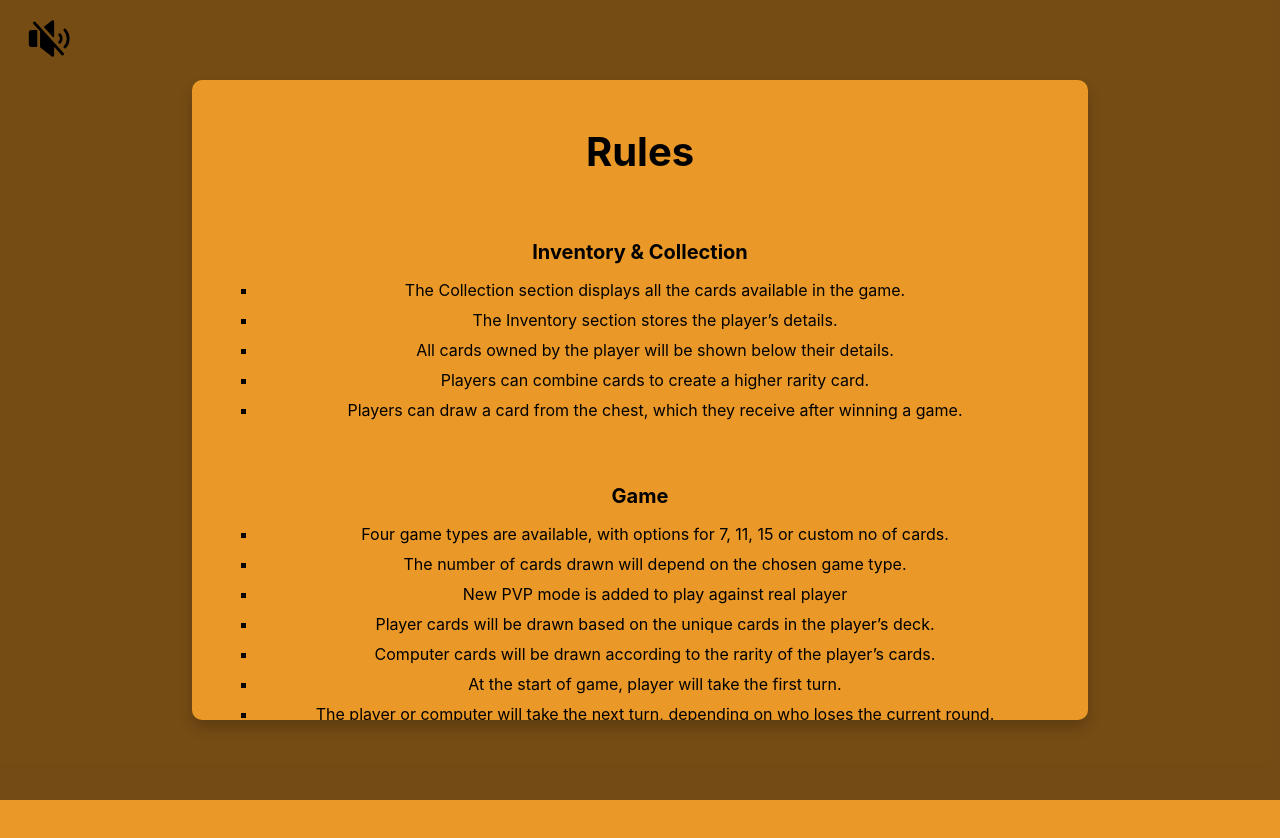
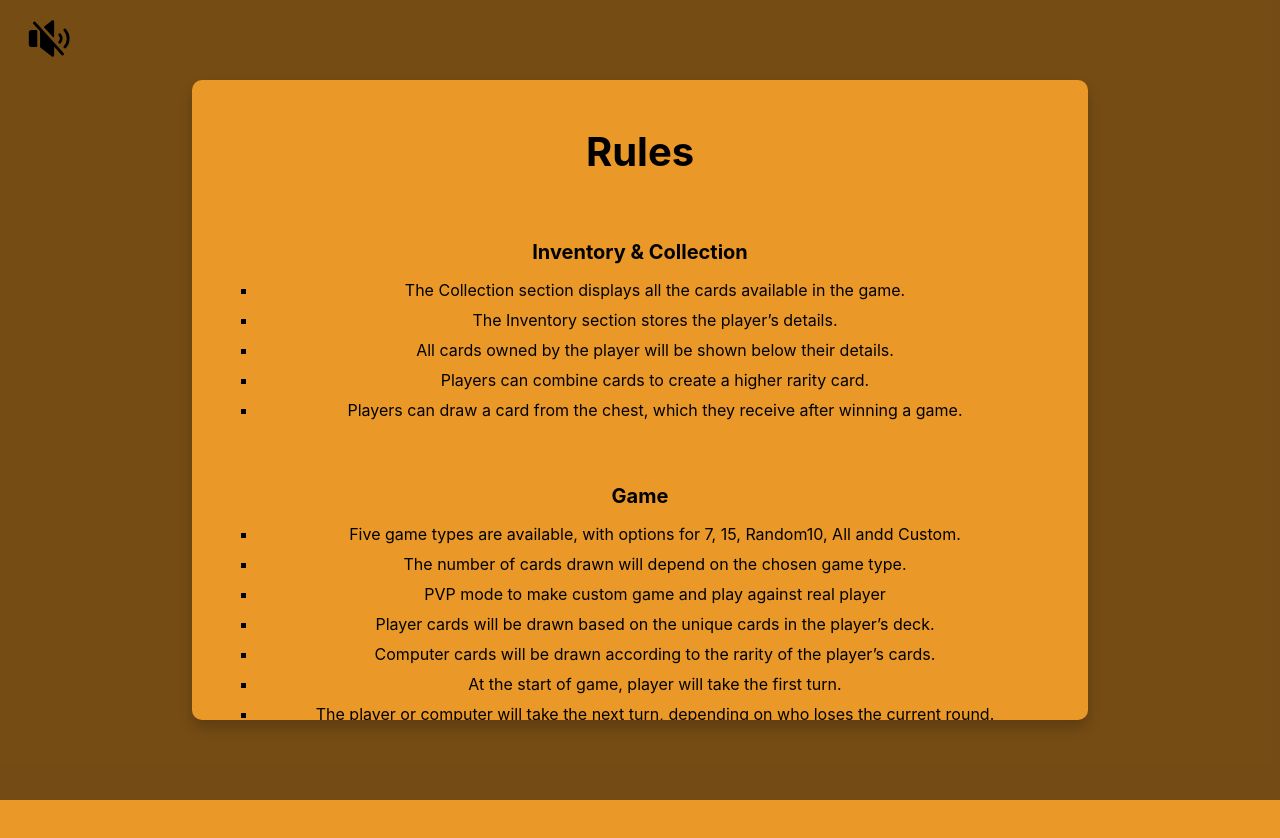
Before and after one commit to SumitSamdarshi/card-game-react, a React (Create React App) app: page / in a window 1280 px wide. Both pictures are taken after a click on the button "Rules". Built offline with nearby package versions, Linux system fonts and the light colour scheme.

Commit message:
minor fixes

```diff
--- a/public/index.html
+++ b/public/index.html
@@ -2,7 +2,7 @@
 <html lang="en">
   <head>
     <meta charset="utf-8" />
-    <link rel="icon" href="%PUBLIC_URL%/favicon.ico" />
+    <link rel="icon" href="%PUBLIC_URL%/naru-cards.ico" />
     <meta name="viewport" content="width=device-width, initial-scale=1" />
     <meta name="theme-color" content="#000000" />
     <meta
--- a/src/components/Home/Home.jsx
+++ b/src/components/Home/Home.jsx
@@ -76,9 +76,9 @@ const Home = () => {
 
                             <h4 className="rule-subheading">Game</h4>
                             <ul className="rule-list">
-                                <li>Four game types are available, with options for 7, 11, 15 or custom no of cards.</li>
+                                <li>Five game types are available, with options for 7, 15, Random10, All andd Custom.</li>
                                 <li>The number of cards drawn will depend on the chosen game type.</li>
-                                <li>New PVP mode is added to play against real player</li>
+                                <li>PVP mode to make custom game and play against real player</li>
                                 <li>Player cards will be drawn based on the unique cards in the player’s deck.</li>
                                 <li>Computer cards will be drawn according to the rarity of the player’s cards.</li>
                                 <li>At the start of game, player will take the first turn.</li>
@@ -88,7 +88,7 @@ const Home = () => {
                                 <li>The winner of each round will be determined by comparing the values of the selected stats.</li>
                                 <li>The player with the higher overall score at the end of all rounds will be declared the winner of the game.</li>
                                 <li>If the player wins the game, a chest will be awarded.</li>
-                                <li>Rewards 7v7 : 1-chest, 11v11 : 2-chest, 15v15 : 3-chest and custom : 1-chest.</li>
+                                <li>Rewards will be no of cards used in games / 5 (ie if 15v15 then 15/5 =3 chest)</li>
                                 <li>If the player loses, one card from the player’s deck will be forfeited.</li>
                             </ul>
 
--- a/src/components/Inventory/Inventory.jsx
+++ b/src/components/Inventory/Inventory.jsx
@@ -405,7 +405,7 @@ const Inventory = () => {
         <div className="inventory-note-card">
           <span className="inventory-note-text">{selectedCards.length}/{noOfCardsCombine} : Cards Selected</span>
         </div>
-        {!activeSection === 'Legendary' && (<button className="inventory-rounded-button" onClick={handleCombine} disabled={selectedCards.length < noOfCardsCombine}> Combine</button>)}
+        {!(activeSection ==='Legendary') && (<button className="inventory-rounded-button" onClick={handleCombine} disabled={selectedCards.length < noOfCardsCombine}> Combine</button>)}
         {activeSection === 'Legendary' && (<button className="inventory-rounded-button" onClick={handleScrap} disabled={selectedCards.length < noOfCardsCombine}> Scrap </button>)}
         <button className="inventory-rounded-button cancel" onClick={toggleSelectionMode}>Cancel</button>
       </div>
```
Also changed, not shown: 1 other file (tests, documents, lock files or other folders).
